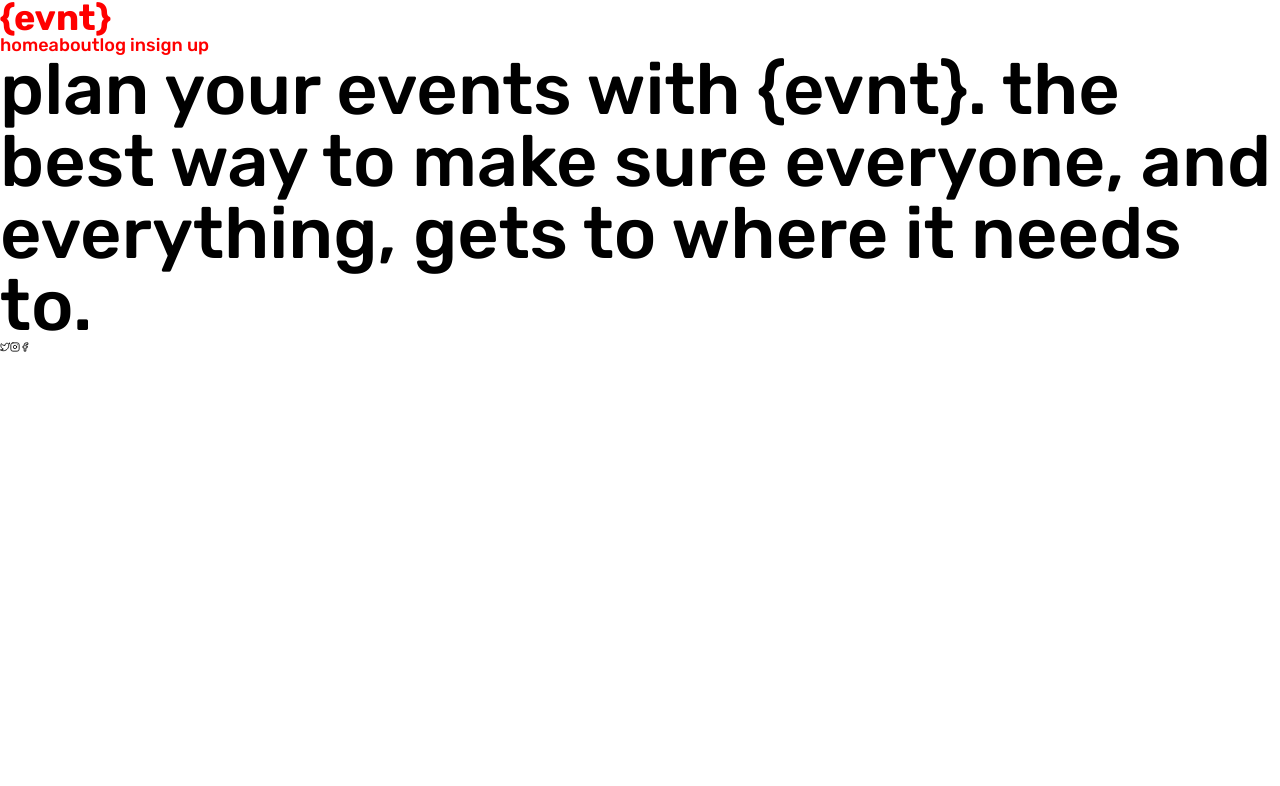
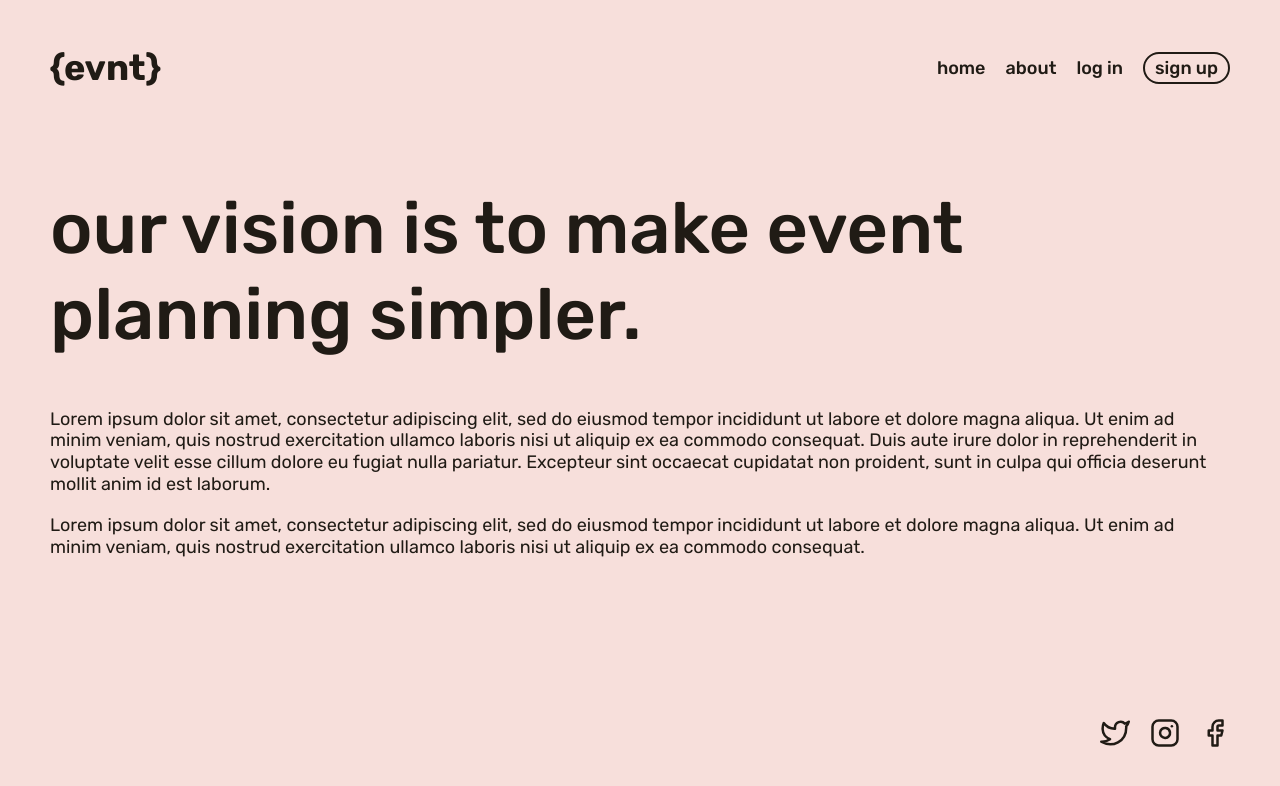
Before and after one commit to Potluck-planner-bw/frontend, a React (Create React App) app in the folder potluck-planner/: page / in a window 1280 px wide. Shown: the top 786 px of the page. Built offline with nearby package versions, Linux system fonts and the light colour scheme.

Commit message:
completed header, landing, and about pages

```diff
--- a/potluck-planner/src/App.js
+++ b/potluck-planner/src/App.js
@@ -1,12 +1,14 @@
 import './styles/App.css';
 import Dashboard from './components/Dashboard';
 import Landing from './components/Landing';
+import About from './components/About';
 
 function App() {
 	return (
 		<div className='App'>
 			{/* <Dashboard /> */}
-			<Landing />
+			{/* <Landing /> */}
+			<About />
 		</div>
 	);
 }
--- /dev/null
+++ b/potluck-planner/src/components/About.js
@@ -0,0 +1,31 @@
+import React from 'react';
+import Header from './Header';
+import SocialIcons from './SocialIcons';
+import '../styles/About.css';
+
+const About = () => {
+	return (
+		<>
+			<Header />
+			<h2>our vision is to make event planning simpler.</h2>
+			<p>
+				Lorem ipsum dolor sit amet, consectetur adipiscing elit, sed do eiusmod
+				tempor incididunt ut labore et dolore magna aliqua. Ut enim ad minim
+				veniam, quis nostrud exercitation ullamco laboris nisi ut aliquip ex ea
+				commodo consequat. Duis aute irure dolor in reprehenderit in voluptate
+				velit esse cillum dolore eu fugiat nulla pariatur. Excepteur sint
+				occaecat cupidatat non proident, sunt in culpa qui officia deserunt
+				mollit anim id est laborum.
+			</p>
+			<p>
+				Lorem ipsum dolor sit amet, consectetur adipiscing elit, sed do eiusmod
+				tempor incididunt ut labore et dolore magna aliqua. Ut enim ad minim
+				veniam, quis nostrud exercitation ullamco laboris nisi ut aliquip ex ea
+				commodo consequat.
+			</p>
+			<SocialIcons />
+		</>
+	);
+};
+
+export default About;
--- a/potluck-planner/src/components/Header.js
+++ b/potluck-planner/src/components/Header.js
@@ -1,15 +1,19 @@
 import React from 'react';
-import '../styles/header.css';
+import '../styles/Header.css';
 
 const Header = () => {
 	return (
 		<header>
-			<h1>&#123;evnt&#125;</h1>
+			<a href='/'>
+				<h1>&#123;evnt&#125;</h1>
+			</a>
 			<nav>
-				<a>home</a>
-				<a>about</a>
-				<a>log in</a>
-				<a>sign up</a>
+				<a href='/'>home</a>
+				<a href='/'>about</a>
+				<a href='/'>log in</a>
+				<a href='/' className='signup-btn'>
+					sign up
+				</a>
 			</nav>
 		</header>
 	);
--- a/potluck-planner/src/components/Landing.js
+++ b/potluck-planner/src/components/Landing.js
@@ -1,6 +1,7 @@
 import React from 'react';
 import Header from './Header';
-import { FiTwitter, FiInstagram, FiFacebook } from 'react-icons/fi';
+import SocialIcons from './SocialIcons';
+import '../styles/Landing.css';
 
 const Landing = () => {
 	return (
@@ -10,11 +11,7 @@ const Landing = () => {
 				plan your events with &#123;evnt&#125;. the best way to make sure
 				everyone, and everything, gets to where it needs to.
 			</h2>
-			<div>
-				<FiTwitter />
-				<FiInstagram />
-				<FiFacebook />
-			</div>
+			<SocialIcons />
 		</>
 	);
 };
--- /dev/null
+++ b/potluck-planner/src/components/SocialIcons.js
@@ -0,0 +1,15 @@
+import React from 'react';
+import { FiTwitter, FiInstagram, FiFacebook } from 'react-icons/fi';
+import '../styles/SocialIcons.css';
+
+const SocialIcons = () => {
+	return (
+		<div className='social-icons'>
+			<FiTwitter />
+			<FiInstagram />
+			<FiFacebook />
+		</div>
+	);
+};
+
+export default SocialIcons;
--- /dev/null
+++ b/potluck-planner/src/styles/About.css
@@ -0,0 +1,9 @@
+h2 {
+	margin: 10rem 0 5rem;
+	line-height: 1.2;
+}
+
+p {
+	margin-bottom: 2rem;
+	line-height: 1.2;
+}
--- a/potluck-planner/src/styles/App.css
+++ b/potluck-planner/src/styles/App.css
@@ -1,5 +1,20 @@
 body {
 	font-family: 'Rubik', sans-serif;
+	background-color: #f7dfdb;
+	color: #201b15;
+	margin: 5rem 5rem;
+}
+::selection {
+	background: #ffc5d3;
+}
+body::-webkit-scrollbar {
+	width: 1rem;
+}
+body::-webkit-scrollbar-track {
+	background-color: #ffc5d3;
+}
+body::-webkit-scrollbar-thumb {
+	background-color: #201b15;
 }
 
 h1 {
@@ -17,8 +32,14 @@ h3 {
 a {
 	font-size: 1.8rem;
 	font-weight: 500;
+	text-decoration: none;
+	color: #201b15;
 }
 p {
 	font-size: 1.8rem;
 	font-weight: 400;
 }
+svg {
+	height: 3rem;
+	width: 3rem;
+}
--- /dev/null
+++ b/potluck-planner/src/styles/Landing.css
@@ -0,0 +1,4 @@
+h2 {
+	margin-top: 30rem;
+	line-height: 1.2;
+}
--- /dev/null
+++ b/potluck-planner/src/styles/SocialIcons.css
@@ -0,0 +1,11 @@
+.social-icons {
+	/* border: 1px solid red; */
+	position: absolute;
+	z-index: 2;
+	bottom: 5rem;
+	right: 5rem;
+}
+
+svg {
+	margin-left: 2rem;
+}
--- a/potluck-planner/src/styles/header.css
+++ b/potluck-planner/src/styles/header.css
@@ -1,4 +1,30 @@
 header {
-	color: red;
-	font-size: ;
+	display: flex;
+	flex-flow: row nowrap;
+	justify-content: space-between;
+	align-items: center;
 }
+
+nav {
+	display: flex;
+	flex-flow: row nowrap;
+	align-items: baseline;
+}
+nav a {
+	margin-left: 2rem;
+}
+nav a:hover {
+	/* color: red; */
+	text-decoration: underline;
+}
+
+.signup-btn {
+	border: 2px solid;
+	border-radius: 30px;
+	padding: 0.5rem 1rem;
+}
+.signup-btn:hover {
+	background-color: #201b15;
+	color: #f7dfdb;
+	text-decoration: none;
+}
```
